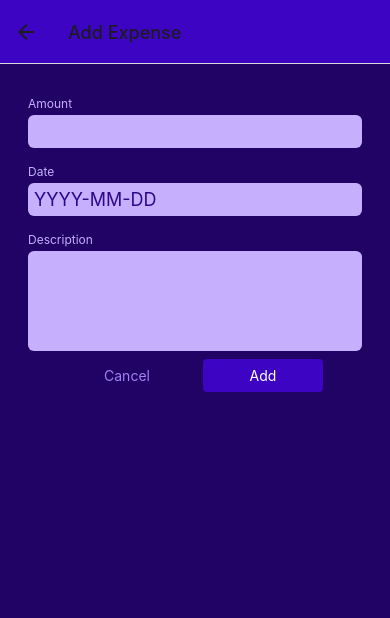
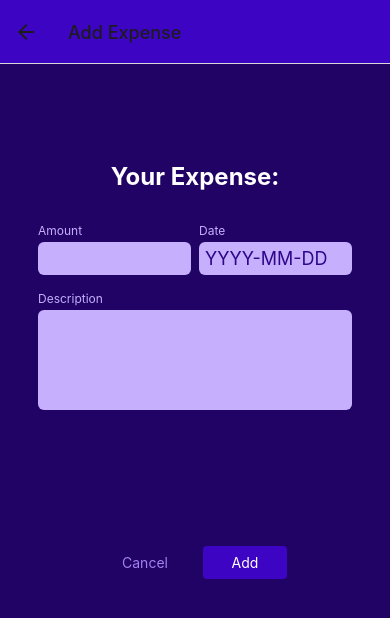
Before and after one commit to chellaxer/expenses_app, a React Native app: screen /ManageExpenses in a window 390 px wide. Shown: the top 618 px of the page. Built offline with nearby package versions, Linux system fonts and the light colour scheme.

Commit message:
capture user input implemented

```diff
--- a/components/ManageExpense/ExpenseForm.js
+++ b/components/ManageExpense/ExpenseForm.js
@@ -1,30 +1,96 @@
 import {
   View,
   StyleSheet,
+  Text,
 } from 'react-native';
+import { useState } from 'react';
+import PropTypes from 'prop-types';
 import Input from './Input';
+import GenButton from '../UI/GenButton';
+import { getFormattedDate } from '../../util/date';
 
-function ExpenseForm() {
-  function amountChangeHandler() {
-
-  }
+const styles = StyleSheet.create({
+  inputsRow: {
+    flexDirection: 'row',
+    justifyContent: 'space-between',
+  },
+  rowInput: {
+    flex: 1,
+  },
+  form: {
+    padding: 10,
+    marginTop: 40,
+    marginBottom: 110,
+  },
+  title: {
+    fontSize: 24,
+    fontWeight: 'bold',
+    color: 'white',
+    marginVertical: 24,
+    textAlign: 'center',
+  },
+  buttons: {
+    flexDirection: 'row',
+    justifyContent: 'center',
+    marginVertical: 120,
+    // padding: 10,
+  },
+  button: {
+    minWidth: 100,
+    padding: 8,
+  },
+});
+function ExpenseForm({
+  submitButtonLabel,
+  onCancel,
+  onSubmit,
+  defaultValues,
+}) {
+  const [inputValues, setInputValues] = useState({
+    amount: defaultValues ? defaultValues.amount.toString() : '',
+    date: defaultValues ? getFormattedDate(defaultValues.date) : '',
+    description: defaultValues ? defaultValues.description : '',
+  });
+  const submitHandler = () => {
+    // console.log('[ManageExpenses] confirmHandler... ');
+    const expenseData = {
+      amount: +inputValues.amount,
+      date: new Date(inputValues.date),
+      description: inputValues.description,
+    };
+    onSubmit(expenseData);
+  };
+  const inputChangedHandler = (inputIdentifier, enteredValue) => {
+    setInputValues((currentInputValues) => ({
+      ...currentInputValues,
+      // dynamically target input values...
+      [inputIdentifier]: enteredValue,
+    }));
+  };
   return (
-    <View>
+    <View style={styles.form}>
+      <Text style={styles.title}>Your Expense:</Text>
+      <View style={styles.inputsRow}>
         <Input
+          style={styles.rowInput}
           label="Amount"
           textInputConfig={{
             keyboardType: 'decimal-pad',
-          onChangeText: amountChangeHandler,
+            onChangeText: inputChangedHandler.bind(this, 'amount'),
+            value: inputValues.amount,
           }}
         />
         <Input
+          style={styles.rowInput}
           label="Date"
           textInputConfig={{
             placeholder: 'YYYY-MM-DD',
             maxLength: 10,
-          onChangeText: () => {},
+            onChangeText: inputChangedHandler.bind(this, 'description'),
+            value: inputValues.date,
           }}
         />
+      </View>
       <Input
         label="Description"
         textInputConfig={{
@@ -32,11 +98,38 @@ function ExpenseForm() {
           // autoCorrect: True,
           // autoCapitalize: 'characters',
           maxLength: 10,
-          onChangeText: () => {},
+          onChangeText: inputChangedHandler.bind(this, 'description'),
+          value: inputValues.description,
         }}
       />
+      <View style={styles.buttons}>
+        <GenButton
+          mode="flat"
+          onPress={onCancel}
+          style={styles.button}
+        >
+          Cancel
+        </GenButton>
+        <GenButton
+          onPress={submitHandler}
+          style={styles.button}
+        >
+          {submitButtonLabel}
+        </GenButton>
+      </View>
     </View>
   );
 }
-
+ExpenseForm.defaultProps = {
+  submitButtonLabel: '',
+  onCancel: () => {},
+  onSubmit: () => {},
+  defaultValues: '',
+};
+ExpenseForm.propTypes = {
+  submitButtonLabel: PropTypes.string,
+  defaultValues: () => {},
+  onCancel: () => {},
+  onSubmit: () => {},
+};
 export default ExpenseForm;
--- a/components/ManageExpense/Input.js
+++ b/components/ManageExpense/Input.js
@@ -5,10 +5,12 @@ import {
   TextInput,
   StyleSheet,
 } from 'react-native';
+import PropTypes from 'prop-types';
 import { GlobalStyles } from '../../constants/styles';
 
 const styles = StyleSheet.create({
   inputContainer: {
+    flex: 1,
     marginHorizontal: 4,
     marginVertical: 8,
   },
@@ -29,20 +31,31 @@ const styles = StyleSheet.create({
     textAlignVertical: 'top',
   },
 });
-function Input({ label, textInputConfig }) {
+function Input({ label, textInputConfig, style }) {
   let inputStyles;
+  // eslint-disable-next-line prefer-const
   inputStyles = [styles.input];
   if (textInputConfig && textInputConfig.multiline) {
-    console.log(`[Input] textInputConfig: ${JSON.stringify(textInputConfig)}`);
     /* eslint-disable-next-line */
     inputStyles.push(styles.inputMultiLine);
   }
   return (
-    <View style={styles.inputContainer}>
+    <View style={[styles.inputContainer, style]}>
       <Text style={styles.label}>{label}</Text>
       <TextInput style={inputStyles} {...textInputConfig} />
     </View>
   );
 }
 
+Input.defaulProps = {
+  label: PropTypes.string,
+  textInputConfig: () => {},
+  style: () => {},
+};
+
+Input.propTypes = {
+  label: PropTypes.string,
+  textInputConfig: () => {},
+  style: () => {},
+};
 export default Input;
--- a/screens/ManageExpense.js
+++ b/screens/ManageExpense.js
@@ -1,16 +1,12 @@
 import {
   View,
   StyleSheet,
-  Text,
 } from 'react-native';
 import { useContext, useLayoutEffect } from 'react';
 import PropTypes from 'prop-types';
-import { TextInput } from 'react-native-web';
 import IconButton from '../components/UI/IconButton';
 import { GlobalStyles } from '../constants/styles';
-import GenButton from '../components/UI/GenButton';
 import { ExpensesContext } from '../store/expenses-context';
-import { getDateMinusDays, getFormattedDate } from '../util/date';
 import ExpenseForm from '../components/ManageExpense/ExpenseForm';
 
 const styles = StyleSheet.create({
@@ -35,18 +31,8 @@ const styles = StyleSheet.create({
     padding: 24,
     backgroundColor: GlobalStyles.colors.primary800,
   },
-  buttons: {
-    flexDirection: 'row',
-    justifyContent: 'center',
-    alignItems: 'center',
-  },
-  button: {
-    minWidth: 120,
-    marginHorizontal: 8,
-    textAlign: 'center',
-  },
   deleteContainer: {
-    marginTop: 16,
+    marginTop: 2,
     paddingTop: 8,
     borderWidth: 2,
     borderTopColor: GlobalStyles.colors.primary200,
@@ -54,75 +40,47 @@ const styles = StyleSheet.create({
   },
 });
 function ManageExpenses({ route, navigation }) {
-  const id = route.params?.id ?? '';
-  const description = route.params?.description ?? '';
-  const date = route.params?.date ?? '';
-  const amount = route.params?.amount ?? '';
-  console.log(`[ManageExpenses] id: ${id}`);
+  const editingExpenseId = route.params?.id ?? '';
   const expenseCtx = useContext(ExpensesContext);
-  // const editedExpenseId = route.params?.expenseId;
-  const isEditing = !!id;
-  console.log(`[ManageExpenses] confirmHandler isEditing: ${isEditing}... `);
+  const isEditing = !!editingExpenseId;
+
+  const { expenses } = expenseCtx;
+  const selectedExpense = expenses.find(
+    (expense) => expense.id === editingExpenseId,
+  );
   useLayoutEffect(() => navigation.setOptions({
     title: isEditing ? 'Edit Expense' : 'Add Expense',
   }), [navigation, isEditing]);
+  const confirmHandler = (expenseData) => {
+    if (isEditing) {
+      expenseCtx.updateExpense(editingExpenseId, expenseData);
+    } else {
+      expenseCtx.addExpense({
+        id: `e${Math.random().toFixed(2) * 100}`,
+        // eslint-disable-next-line react/destructuring-assignment
+        data: { ...expenseData },
+      });
+    }
+    navigation.goBack();
+  };
 
   const deleteExpenseHandler = () => {
     // eslint-disable-next-line react/destructuring-assignment
-    expenseCtx.deleteExpense(id);
+    expenseCtx.deleteExpense(editingExpenseId);
     navigation.goBack();
   };
   const cancelHandler = () => {
     // console.log('[ManageExpenses] cancelHandler... ');
     navigation.goBack();
   };
-  const confirmHandler = () => {
-    // console.log('[ManageExpenses] confirmHandler... ');
-    const today = new Date();
-    // const dateMinus1Days = getFormattedDate(getDateMinusDays(today, 1));
-    const dateMinus1Days = getDateMinusDays(today, 1);
-    if (isEditing) {
-      // eslint-disable-next-line react/destructuring-assignment
-      expenseCtx.updateExpense(
-        id,
-        {
-          data: {
-            description: 'TEST UPDATE',
-            amount: 19.99,
-            date: dateMinus1Days,
-          },
-        },
-      );
-    } else {
-      expenseCtx.addExpense({
-        id: `e${Math.random().toFixed(2) * 100}`,
-        data: {
-          description: 'TEST ADD',
-          amount: 23.99,
-          date: dateMinus1Days,
-        },
-      });
-    }
-    navigation.goBack();
-  };
   return (
     <View style={styles.container}>
-      <ExpenseForm />
-      <View style={styles.buttons}>
-        <GenButton
-          mode="flat"
-          onPress={cancelHandler}
-          style={styles.button}
-        >
-          Cancel
-        </GenButton>
-        <GenButton
-          onPress={confirmHandler}
-          style={styles.button}
-        >
-          {isEditing ? 'Update' : 'Add'}
-        </GenButton>
-      </View>
+      <ExpenseForm
+        submitButtonLabel={isEditing ? 'Update' : 'Add'}
+        onCancel={cancelHandler}
+        onSubmit={confirmHandler}
+        defaultValues={selectedExpense}
+      />
       {isEditing && (
         <View style={styles.deleteContainer}>
           <IconButton
--- a/util/date.js
+++ b/util/date.js
@@ -1,5 +1,6 @@
 export function getFormattedDate(date) {
-  return `${date.getFullYear()}-${date.getMonth() + 1}-${date.getDate()}`;
+  return date.toISOString().slice(0, 10);
+  // return `${date.getFullYear()}-${date.getMonth() + 1}-${date.getDate()}`;
 }
 
 export function getDateMinusDays(date, days) {
```
Lines whose indentation alone changed are shown as unchanged.
